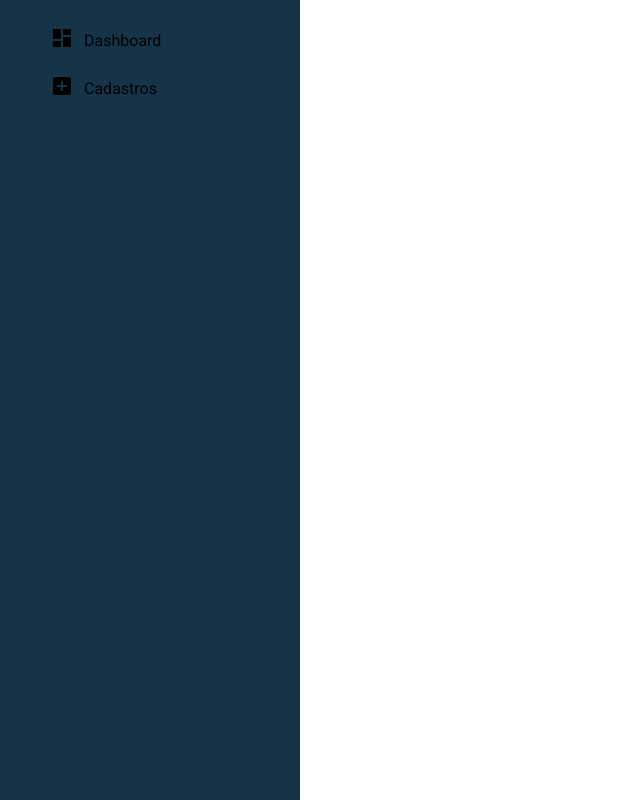
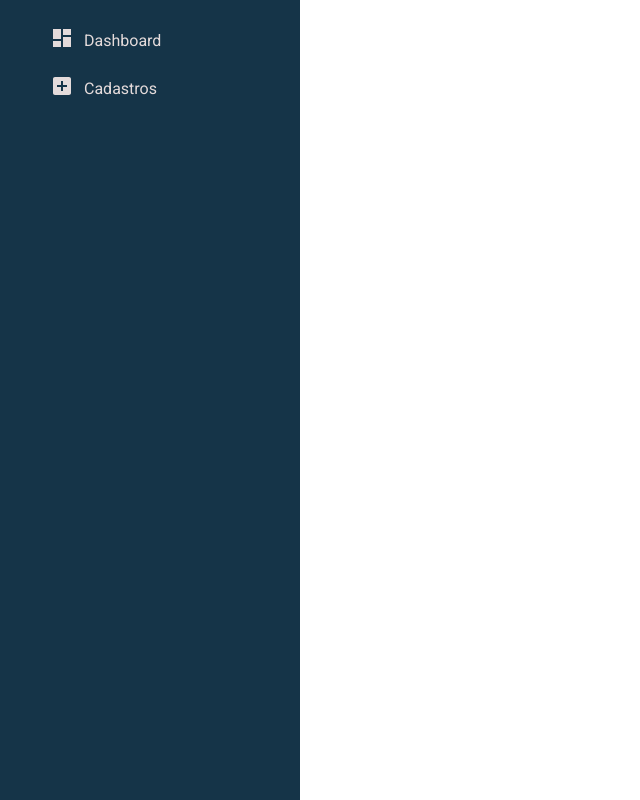
Before and after one commit to HenriqueOPeixoto/app-kodyak, a React (Vite) app in the folder frontend-kodyak/: page / in a window 1280 px wide. Shown: the whole page, without its empty margins (0-640 px from the left). Built offline with nearby package versions, Linux system fonts and the light colour scheme.

Commit message:
mudar cor do texto do sidebar

```diff
--- a/frontend-kodyak/src/components/Sidebar/Sidebar.css
+++ b/frontend-kodyak/src/components/Sidebar/Sidebar.css
@@ -10,6 +10,7 @@
     display: flex; /* Use flexbox for easier alignment */
     align-items: center; /* Center items vertically */
     padding: 10px; /* Add padding for spacing */
+    color: rgb(228, 219, 219);
   }
 
   .SidebarData li div {
```
